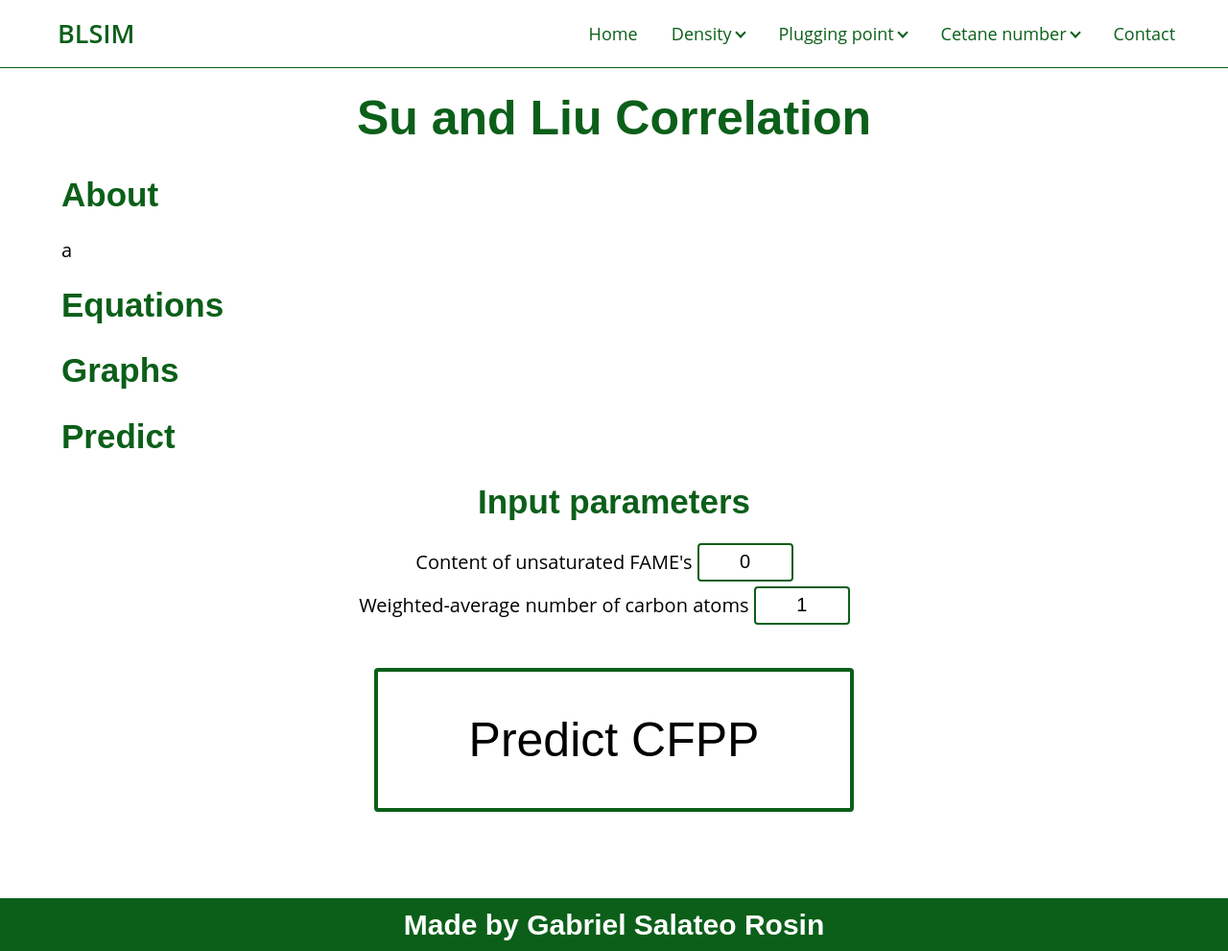
After one commit to gabao55/Biolab-Simulator, a Django app: page /plugging-point/Su-Liu-Correlation/ in a window 1280 px wide. The commit adds this page. Shown: the whole page at 96% size. Run offline with Django 4.2, Linux system fonts and the light colour scheme; data that the repository does not hold is empty.

Commit message:
Implements method for predicting CFPP (Su and Liu correlation)

```diff
--- a/biolab_simulator/home/templates/home/home.html
+++ b/biolab_simulator/home/templates/home/home.html
@@ -31,7 +31,7 @@
             {% comment %} #TODO: Apply same structure used in density {% endcomment %}
             {% for model in cetane_number_models %}
 
-                <li><a href="{% url 'cetaneNumber:cetaneNumber_model' name=model.name %}">{{ model.name }}</a> - {{ model.brief_description }}</li>
+                <li><a href="{% url 'cetaneNumber:lapuerta_rodriguez' %}">{{ model.name }}</a> - {{ model.brief_description }}</li>
 
             {% endfor %}
 
@@ -43,7 +43,7 @@
             {% comment %} #TODO: Apply same structure used in density {% endcomment %}
             {% for model in plugging_point_models %}
 
-                <li><a href="{% url 'pluggingPoint:pluggingPoint_model' name=model.name %}">{{ model.name }}</a> - {{ model.brief_description }}</li>
+                <li><a href="{% url 'pluggingPoint:su_liu' %}">{{ model.name }}</a> - {{ model.brief_description }}</li>
 
             {% endfor %}
 
--- a/biolab_simulator/pluggingPoint/templates/pluggingPoint/model.html
+++ b/biolab_simulator/pluggingPoint/templates/pluggingPoint/model.html
@@ -9,7 +9,11 @@
         <div class="responsive-space"></div>
         <h1>{{ model.name }}</h1>
 
+        <h2>About</h2>
+
         {{ model.description|safe }}
+
+        <h2>Equations</h2>
 
         {% with model.equation_set.all as equations %}
 
@@ -20,6 +24,8 @@
             {% endfor %}
 
         {% endwith %}
+
+        <h2>Graphs</h2>
 
         {% with model.graph_set.all as graphs %}
 
@@ -32,7 +38,8 @@
 
         {% endwith %}
 
-        <p>Lorem ipsum dolor sit amet consectetur adipisicing elit. Provident earum doloribus voluptatibus magnam voluptas, obcaecati impedit hic distinctio dicta dolorum quis possimus quidem magni labore culpa, amet laudantium sed? Nam.</p>
+        {% block prediction_form %}{% endblock prediction_form %}
+
     </section>
 
 {% endblock content %}
--- a/biolab_simulator/pluggingPoint/templates/pluggingPoint/pluggingPoint.html
+++ b/biolab_simulator/pluggingPoint/templates/pluggingPoint/pluggingPoint.html
@@ -39,7 +39,7 @@
 
             {% for model in predictive_models %}
 
-                <li><a href="{% url 'pluggingPoint:pluggingPoint_model' name=model.name %}">{{ model.name }}</a> - {{ model.brief_description }}</li>
+                <li><a href="{% url 'pluggingPoint:su_liu' %}">{{ model.name }}</a> - {{ model.brief_description }}</li>
 
             {% endfor %}
 
--- /dev/null
+++ b/biolab_simulator/pluggingPoint/templates/pluggingPoint/su_liu.html
@@ -0,0 +1,54 @@
+{% extends 'pluggingPoint/model.html' %}
+{% load static %}
+
+{% block prediction_form %}
+
+    <h2>Predict</h2>
+
+    {% if result %}
+
+        <h1>Predicted CFPP</h1>
+
+            {% if messages %}
+            <ul class="messages">
+                {% for message in messages %}
+                    <div class="container-fluid p-0">
+                        <div class="alert {{ message.tags }} alert-dismissible" role="alert" >
+                            <span class="closebtn" onclick="this.parentElement.style.display='none';">&times;</span>
+                            {{ message }}
+                        </div>
+                    </div>
+                {% endfor %}
+            </ul>
+            {% endif %}
+
+        <h2 style="color: black; font-weight: normal; text-align: center;">{{ result }} K</h2>
+
+    {% endif %}
+
+    <div class="form-center">
+        <form action="." method="POST">
+
+            {% csrf_token %}
+
+            <h2>Input parameters</h2>
+
+            <div class="form-center added-compounds">
+                <label for="Content of unsaturated">
+                    Content of unsaturated FAME's
+                </label>
+                <input name="Content of unsaturated" type='number' placeholder="0" min="0" max="100" required>
+                <br>
+                <label for="Carbon atoms">
+                    Weighted-average number of carbon atoms
+                </label>
+                <input name="Carbon atoms" type='number' placeholder="1" min="1" required>
+                <br>
+            </div>
+
+            <input type="submit" value="Predict CFPP" />
+        </form>
+    </div>
+    <script src="{% static 'assets/js/murnaghan.js' %}"></script>
+
+{% endblock prediction_form %}
--- a/biolab_simulator/pluggingPoint/urls.py
+++ b/biolab_simulator/pluggingPoint/urls.py
@@ -5,5 +5,5 @@ app_name = 'pluggingPoint'
 
 urlpatterns = [
     path('', views.PluggingPoint.as_view(), name='pluggingPoint'),
-    path('<str:name>/', views.PredictiveModel.as_view(), name='pluggingPoint_model'),
+    path('Su-Liu-Correlation/', views.SuLiu.as_view(), name="su_liu"),
 ]
--- /dev/null
+++ b/biolab_simulator/pluggingPoint/utils.py
@@ -0,0 +1,5 @@
+def su_liu_predict(data):
+    unsaturated = float(data["Content of unsaturated"])
+    carbon_atoms = float(data["Carbon atoms"])
+
+    return round(18.019*carbon_atoms - 0.804*unsaturated, 2)
--- a/biolab_simulator/pluggingPoint/views.py
+++ b/biolab_simulator/pluggingPoint/views.py
@@ -1,5 +1,7 @@
 from django.shortcuts import get_object_or_404, render
 from django.views.generic import DetailView, View
+
+from .utils import su_liu_predict
 from . import models
 
 def pluggingPoint(request):
@@ -27,3 +29,30 @@ class PredictiveModel(DetailView):
         self.model = get_object_or_404(models.PredictiveModel,
         name=self.kwargs['name'])
         return self.model
+
+
+class SuLiu(DetailView):
+    template_name = "pluggingPoint/su_liu.html"
+    model = get_object_or_404(models.PredictiveModel,
+        name = "Su and Liu Correlation")
+
+    context = {
+        "model": model,
+    }
+
+    def get(self, request, *args, **kwargs):
+
+        self.context['result'] = None
+
+        return render(request, self.template_name, self.context)
+
+    def post(self, request, *args, **kwargs):
+        if request.method == 'POST':
+            form = request.POST.dict()
+
+            self.context['result'] = su_liu_predict(form)
+
+            if not form:
+                return render(request, self.template_name, self.context)
+
+            return render(request, self.template_name, self.context)
--- a/biolab_simulator/templates/partial/_navbar.html
+++ b/biolab_simulator/templates/partial/_navbar.html
@@ -17,7 +17,7 @@
         <li class="option">
             <a href="{% url 'pluggingPoint:pluggingPoint' %}">Plugging point <i class="arrow down"></i></a>
             <ul>
-                <li><a href="{% url 'pluggingPoint:pluggingPoint_model' name='teste CFPP' %}">Test Equation</a></li>
+                <li><a href="{% url 'pluggingPoint:su_liu' %}">Su and Liu</a></li>
                 <li><a href="#">Eq 2</a></li>
                 <li><a href="#">Eq 3</a></li>
             </ul>
--- a/biolab_simulator/templates/static/assets/js/lapuertaRodriguez.js
+++ b/biolab_simulator/templates/static/assets/js/lapuertaRodriguez.js
@@ -29,12 +29,6 @@ function addCompound() {
     };
 
     isCompoundAdded = checkRepetitiveCompound(compoundDetails);
-
-    // for (let i = 0; i < allCompounds.length; i++) {
-    //     if (allCompounds[i] === compoundDetails) {
-    //         return isCompoundAdded = true;
-    //     }
-    // }
 
     if (isCompoundAdded) {
         alert("Compound already added.");
```
Also changed, not shown: biolab_simulator/db.sqlite3.
